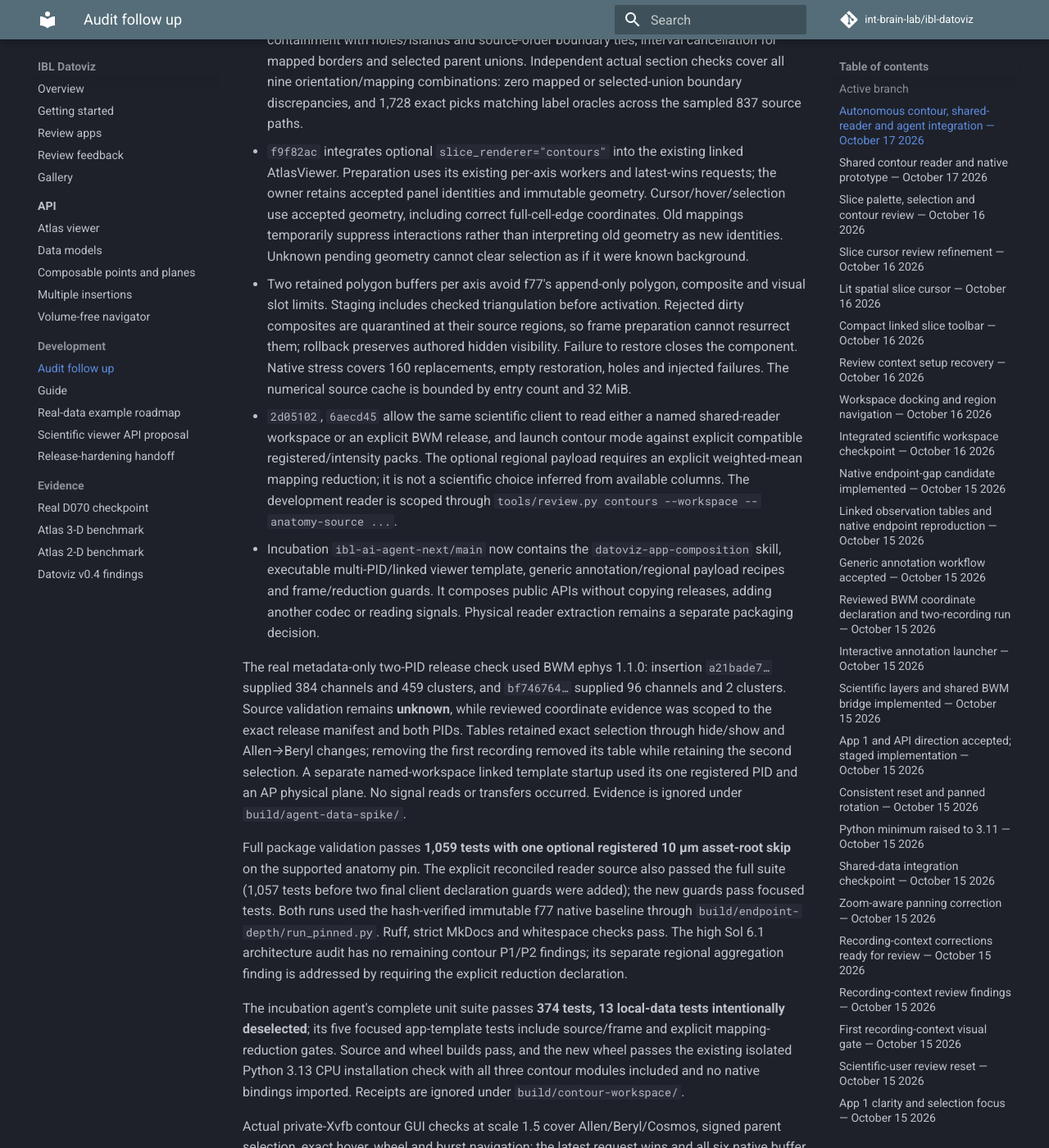
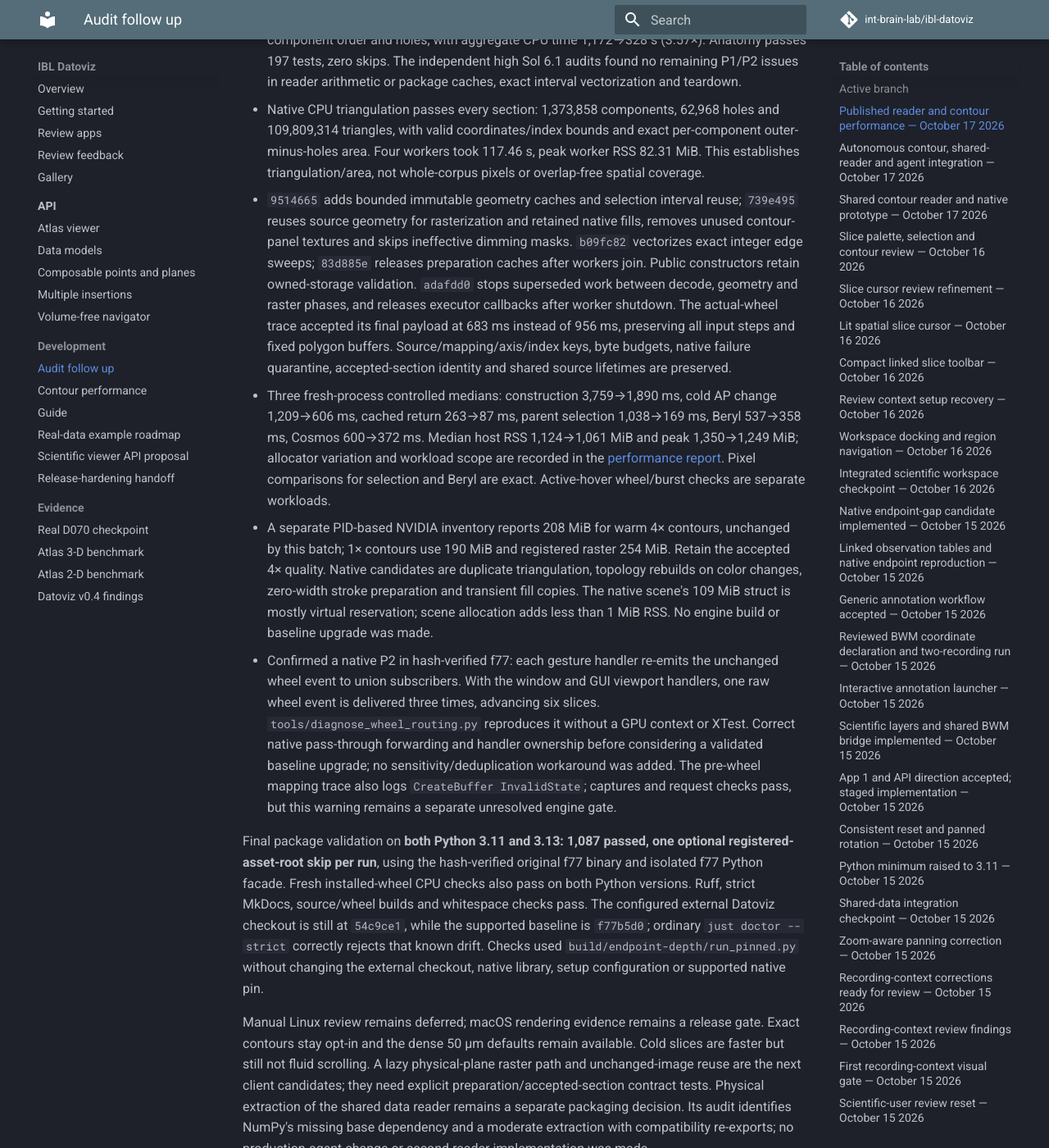
Before and after one commit to int-brain-lab/ibl-datoviz, an MkDocs documentation site: the page built from docs/NEXT_STEPS.md, in a window 1280 px wide and 1400 px high, scrolled down 754 px. Shown: the whole window at 82% size. Built offline with MkDocs 1.6.1 and Material for MkDocs 9.7.7, drawn with Linux system fonts in a browser that asks for light colours; comment, search, counter and statistics services are not loaded; some of the changed text lies outside the part shown.

Commit message:
docs: record contour performance gains and native routing findings

```diff
--- a/docs/NEXT_STEPS.md
+++ b/docs/NEXT_STEPS.md
@@ -8,6 +8,81 @@ video-component, viewer-restoration and v0.4-spike branches have been consolidat
 all their commits are preserved in `feature/datoviz-v04` or its `main` ancestry.
 Branch names in the dated entries below identify historical implementation batches.
 See `AGENTS.md` for the working-branch policy.
+
+## Published reader and contour performance — October 17 2026
+
+This checkpoint supersedes the unpublished-reader and performance limitations in
+older entries below. The user authorized publication, deep timing/memory work,
+subagent exploration and postponing manual review.
+
+- Published reconciled anatomy `2e190e0`, then optimized reader
+  `95ae2426965769d2592f239abb251bc621f1cedb`, on anatomy/main. The package lock and
+  CI fixture checkout now use that immutable revision. Contour review uses the
+  installed locked reader by default; `--anatomy-source` remains an optional
+  child-process development override. A fresh empty-cache frozen environment
+  fetched the public anatomy and Datoviz commits without source overrides; a
+  freshly built installed wheel passed the isolated CPU installation check.
+- Reader decoding across all 3,260 sections is byte-identical in geometry,
+  identities, component order and holes, with aggregate CPU time 1,172→328 s
+  (3.57×). Anatomy passes 197 tests, zero skips. The independent high Sol 6.1
+  audits found no remaining P1/P2 issues in reader arithmetic or package caches,
+  exact interval vectorization and teardown.
+- Native CPU triangulation passes every section: 1,373,858 components, 62,968
+  holes and 109,809,314 triangles, with valid coordinates/index bounds and exact
+  per-component outer-minus-holes area. Four workers took 117.46 s, peak worker
+  RSS 82.31 MiB. This establishes triangulation/area, not whole-corpus pixels or
+  overlap-free spatial coverage.
+- `9514665` adds bounded immutable geometry caches and selection interval reuse;
+  `739e495` reuses source geometry for rasterization and retained native fills,
+  removes unused contour-panel textures and skips ineffective dimming masks.
+  `b09fc82` vectorizes exact integer edge sweeps; `83d885e` releases preparation
+  caches after workers join. Public constructors retain owned-storage validation.
+  `adafdd0` stops superseded work between decode, geometry and raster phases,
+  and releases executor callbacks after worker shutdown. The actual-wheel trace
+  accepted its final payload at 683 ms instead of 956 ms, preserving all input
+  steps and fixed polygon buffers.
+  Source/mapping/axis/index keys, byte budgets, native failure quarantine,
+  accepted-section identity and shared source lifetimes are preserved.
+- Three fresh-process controlled medians: construction 3,759→1,890 ms, cold AP
+  change 1,209→606 ms, cached return 263→87 ms, parent selection 1,038→169 ms,
+  Beryl 537→358 ms, Cosmos 600→372 ms. Median host RSS 1,124→1,061 MiB and peak
+  1,350→1,249 MiB; allocator variation and workload scope are recorded in the
+  [performance report](CONTOUR_PERFORMANCE.md). Pixel comparisons for selection
+  and Beryl are exact. Active-hover wheel/burst checks are separate workloads.
+- A separate PID-based NVIDIA inventory reports 208 MiB for warm 4× contours,
+  unchanged by this batch; 1× contours use 190 MiB and registered raster 254 MiB.
+  Retain the accepted 4× quality. Native candidates are duplicate triangulation,
+  topology rebuilds on color changes, zero-width stroke preparation and transient
+  fill copies. The native scene's 109 MiB struct is mostly virtual reservation;
+  scene allocation adds less than 1 MiB RSS. No engine build or baseline upgrade
+  was made.
+- Confirmed a native P2 in hash-verified f77: each gesture handler re-emits the
+  unchanged wheel event to union subscribers. With the window and GUI viewport
+  handlers, one raw wheel event is delivered three times, advancing six slices.
+  `tools/diagnose_wheel_routing.py` reproduces it without a GPU context or XTest.
+  Correct native pass-through forwarding and handler ownership before considering
+  a validated baseline upgrade; no sensitivity/deduplication workaround was added.
+  The pre-wheel mapping trace also logs `CreateBuffer InvalidState`; captures and
+  request checks pass, but this warning remains a separate unresolved engine gate.
+
+Final package validation on **both Python 3.11 and 3.13: 1,087 passed, one
+optional registered-asset-root skip per run**, using the hash-verified original
+f77 binary and isolated f77 Python facade. Fresh installed-wheel CPU checks also
+pass on both Python versions.
+Ruff, strict MkDocs, source/wheel builds and whitespace checks pass. The configured
+external Datoviz checkout is still at `54c9ce1`, while the supported baseline is
+`f77b5d0`; ordinary `just doctor --strict` correctly rejects that known drift.
+Checks used `build/endpoint-depth/run_pinned.py` without changing the external
+checkout, native library, setup configuration or supported native pin.
+
+Manual Linux review remains deferred; macOS rendering evidence remains a release
+gate. Exact contours stay opt-in and the dense 50 µm defaults remain available.
+Cold slices are faster but still not fluid scrolling. A lazy physical-plane
+raster path and unchanged-image reuse are the next client candidates; they need
+explicit preparation/accepted-section contract tests. Physical extraction of the
+shared data reader remains a separate packaging decision. Its audit identifies
+NumPy's missing base dependency and a moderate extraction with compatibility
+re-exports; no production-agent change or second reader implementation was made.
 
 ## Autonomous contour, shared-reader and agent integration — October 17 2026
 
--- a/mkdocs.yml
+++ b/mkdocs.yml
@@ -62,6 +62,7 @@ nav:
       - Volume-free navigator: api/volume-free.md
   - Development:
       - Audit follow up: NEXT_STEPS.md
+      - Contour performance: CONTOUR_PERFORMANCE.md
       - Guide: development.md
       - Real-data example roadmap: REAL_DATA_EXAMPLE_ROADMAP.md
       - Scientific viewer API proposal: SCIENTIFIC_VIEWER_API_PROPOSAL.md
```
Also changed, not shown: docs/CONTOUR_PERFORMANCE.md (added, +408 -0 lines), docs/review-apps.md (+9 -6 lines).
